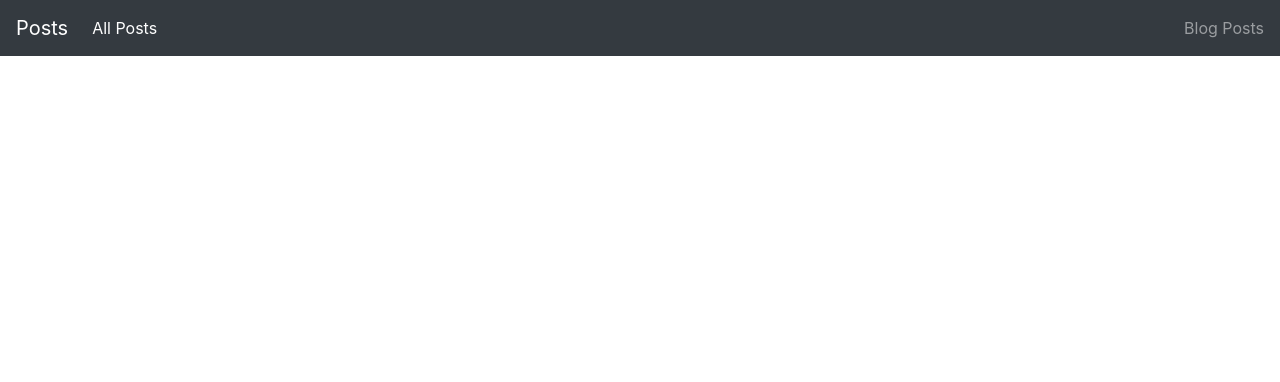
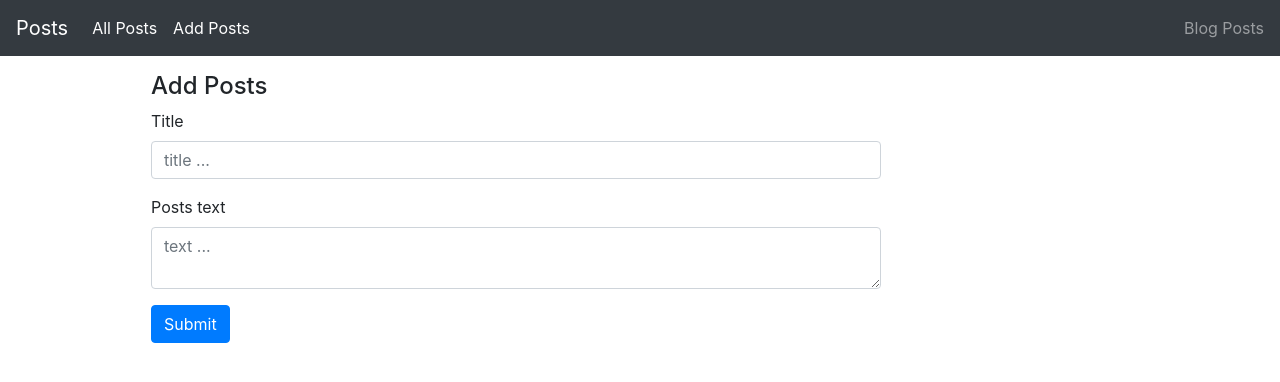
Before and after one commit to BSvetlana/blog-app, a Vue app: page /add-post in a window 1280 px wide. Shown: the top 382 px of the page. Built offline with nearby package versions, Linux system fonts and the light colour scheme.

Commit message:
add form

```diff
--- /dev/null
+++ b/src/components/AddPosts.vue
@@ -0,0 +1,53 @@
+<template>
+  <div>
+    <div class="container mt-3 mr-1">
+        <div class="row">
+            <div class="col-8 mb-4">
+                <h4>Add Posts</h4>
+                    <form @submit.prevent="submit">
+                    <div class="form-group">
+                        <label for="title">Title</label>
+                        <input type="text" class="form-control" id="title" placeholder="title ..." v-model="newPosts.title">
+                    </div>
+
+                    <div class="form-group">
+                        <label for="text">Posts text</label>
+                        <textarea class="form-control" id="text" placeholder="text ..." v-model="newPosts.text"></textarea>
+                    </div>
+                    <button type="submit" class="btn btn-primary">Submit</button>
+                    </form>
+            </div>
+        </div>
+    </div>
+  </div>
+</template>
+
+<script>
+import { posts } from '../services/posts'
+
+export default {
+  data() {
+      return {
+          newPosts: {
+              title:'',
+              text: ''
+          }
+      }
+  },
+  methods: {
+      submit(){
+          posts.addPosts(this.newPosts)
+             .then((response) => {
+                 this.$router.push({name: 'posts'})
+             })
+             .catch((error) => {
+                 console.log(error)
+             })
+      }
+  }
+}
+</script>
+
+<style>
+
+</style>
--- a/src/components/NavBar.vue
+++ b/src/components/NavBar.vue
@@ -8,10 +8,10 @@
   <div class="collapse navbar-collapse" id="navbarText">
     <ul class="navbar-nav mr-auto">
       <li class="nav-item active">
-        <router-link :to="{name: 'posts'}" class="nav-link">All Posts<span class="sr-only">(current)</span></router-link>
+        <router-link :to="{name: 'posts'}" class="nav-link">All Posts</router-link>
       </li>
-      <li class="nav-item">
-        <a class="nav-link"></a>
+      <li class="nav-item active">
+        <router-link :to="{name: 'add-post'}" class="nav-link">Add Posts</router-link>
       </li>
       <li class="nav-item">
         <a class="nav-link"></a>
--- a/src/router.js
+++ b/src/router.js
@@ -3,13 +3,15 @@ import VueRouter from 'vue-router'
 
 import AppPosts from './components/AppPosts.vue'
 import SinglePost from './components/SinglePost.vue'
+import AddPosts from './components/AddPosts.vue'
 
 Vue.use(VueRouter)
 
 const routes = [
     {path: '/', redirect: '/posts', name: 'home'},
     {path: '/posts', component: AppPosts, name: 'posts'},
-    {path: '/posts/:id', component: SinglePost, name: 'posts-details'}
+    {path: '/posts/:id', component: SinglePost, name: 'posts-details'},
+    {path: '/add-post', component: AddPosts, name: 'add-post'}
 ]
 
 export const router = new VueRouter({
--- a/src/services/posts.js
+++ b/src/services/posts.js
@@ -13,6 +13,10 @@ export default class Posts {
      get(id) {
          return axios.get(`posts/${id}`)
      }
+
+     addPosts(newPosts){
+         return axios.put('posts',newPosts)
+     }
 }
 
 export const posts = new Posts()
```
